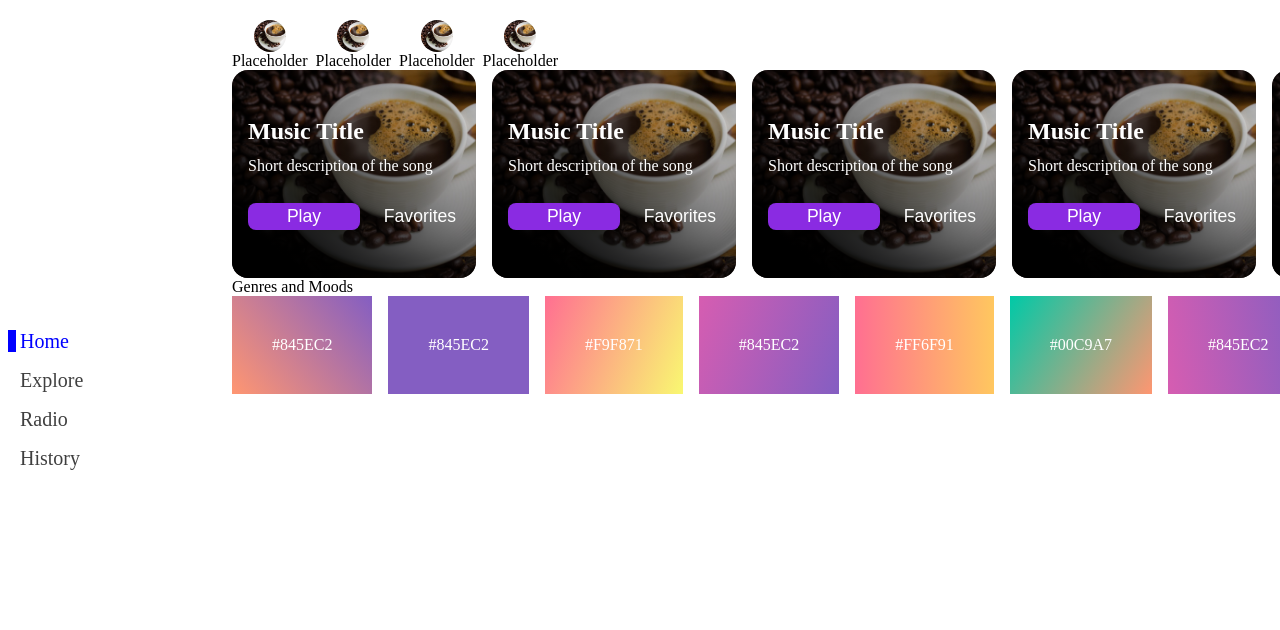
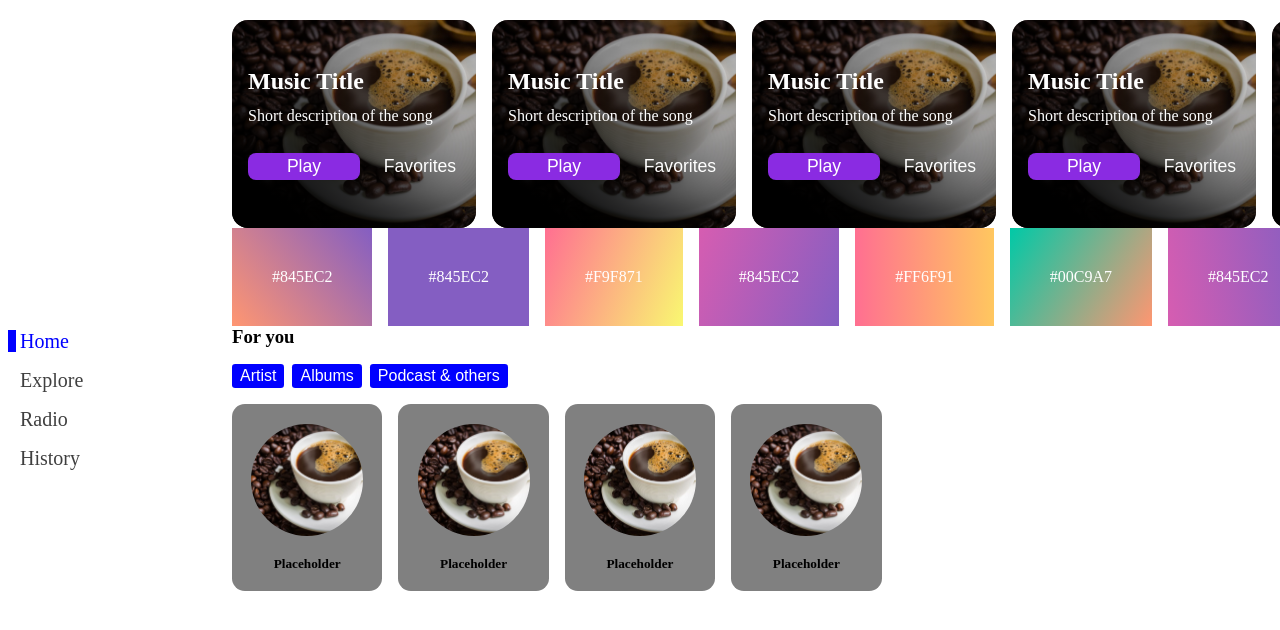
Before and after one commit to JorgeKerilima19/apptowait, a React (Vite) app: page / in a window 1280 px wide. Shown: the top 630 px of the page. Built offline with nearby package versions, Linux system fonts and the light colour scheme.

Commit message:
cards ready

```diff
--- /dev/null
+++ b/src/components/Artist.tsx
@@ -0,0 +1,10 @@
+import imgplaceholder from "../assets/placeholder.jpg";
+
+export const Artist = () => {
+  return (
+    <div className="flex-col items-center gap-5 artist-container">
+      <img className="artist-img" src={imgplaceholder} alt="placeholder" />
+      <h5>Placeholder</h5>
+    </div>
+  );
+};
--- a/src/components/User.tsx
+++ /dev/null
@@ -1,10 +0,0 @@
-import imgplaceholder from "../assets/placeholder.jpg";
-
-export const User = () => {
-  return (
-    <div className="flex-col items-center">
-      <img className="user-img" src={imgplaceholder} alt="placeholder" />
-      <span>Placeholder</span>
-    </div>
-  );
-};
--- a/src/components/index.ts
+++ b/src/components/index.ts
@@ -1,4 +1,4 @@
 export * from "./Navbar";
 export * from "./GenreCard";
-export * from "./User";
+export * from "./Artist";
 export * from "./MusicCard";
--- a/src/pages/Home.tsx
+++ b/src/pages/Home.tsx
@@ -1,4 +1,4 @@
-import { GenreCard, MusicCard, User } from "../components";
+import { Artist, GenreCard, MusicCard } from "../components";
 import useWindowSizeStore from "../store/windowSize";
 
 export const Home = () => {
@@ -6,11 +6,6 @@ export const Home = () => {
 
   return (
     <>
-      <div className="flex gap-2 w-full">
-        {[...Array(4)].map((el) => (
-          <User />
-        ))}
-      </div>
       <div className="flex gap-4 overflow-x-scroll music-cards-container">
         <MusicCard />
         <MusicCard />
@@ -20,11 +15,27 @@ export const Home = () => {
         <MusicCard />
         <MusicCard />
       </div>
-      <div>
-        Genres and Moods
-        <div className="flex gap-4 w-full overflow-auto">
-          {[...Array(8)].map((el) => (
-            <GenreCard />
+      <div className="flex gap-4 w-full overflow-auto">
+        {[...Array(8)].map((el) => (
+          <GenreCard />
+        ))}
+      </div>
+      <div className="flex-col gap-4 w-full">
+        <h3>For you</h3>
+        <ul className="flex gap-2">
+          <li>
+            <button className="button-click">Artist</button>
+          </li>
+          <li>
+            <button className="button-click">Albums</button>
+          </li>
+          <li>
+            <button className="button-click">Podcast & others</button>
+          </li>
+        </ul>
+        <div className="flex gap-4">
+          {[...Array(4)].map((el) => (
+            <Artist />
           ))}
         </div>
       </div>
--- a/src/styles/App.css
+++ b/src/styles/App.css
@@ -35,11 +35,27 @@ a.active {
   left: -0.5rem;
   position: absolute;
 }
-.user-img {
-  height: 2rem;
-  width: 2rem;
+.artist-img {
+  height: 7rem;
+  width: 7rem;
   border-radius: 50%;
   object-fit: cover;
+}
+.artist-container {
+  background-color: var(--text-optional);
+  padding: 1.2rem;
+  border-radius: 0.8rem;
+}
+.button-click {
+  padding: 0.2rem 0.5rem;
+  background-color: var(--color-primary);
+  outline: transparent;
+  border: 0;
+  color: var(--text-primary-static);
+  border-radius: 0.2rem;
+}
+.button-click:hover {
+  background-color: var(--color-secondary);
 }
 .music-cards-container {
   width: max(40rem, 100%);
```
